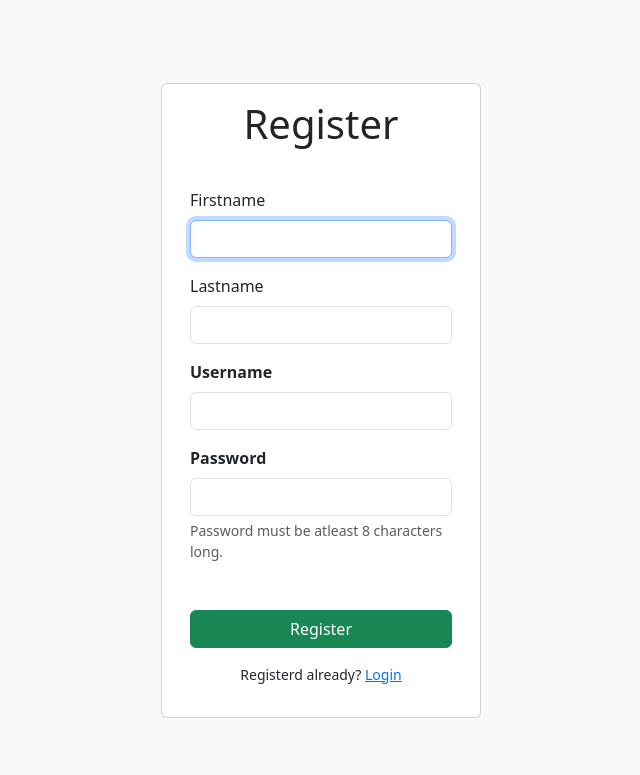
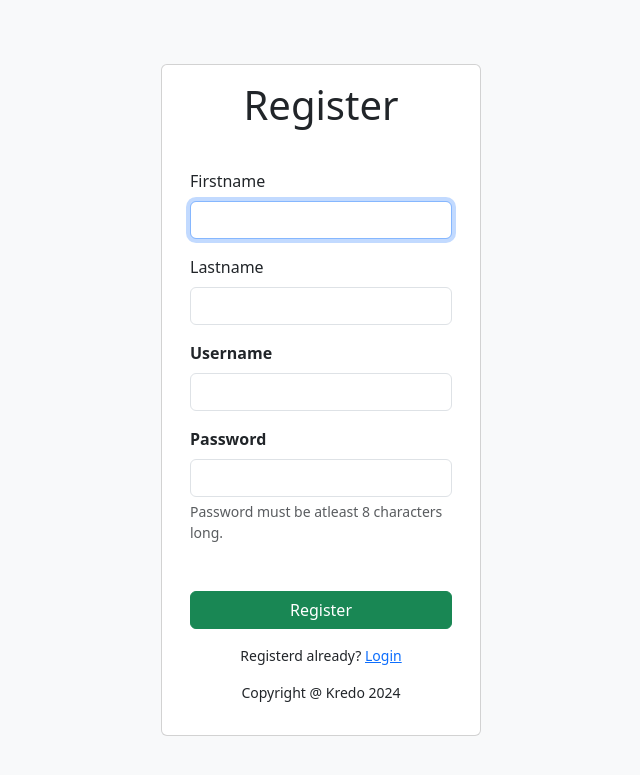
Before and after one commit to Kredo-Garry/the-company-garry-july, a PHP site: page /register.php in a window 1280 px wide. Shown: the top 775 px of the page, without its empty margins (319-959 px from the left). Run offline with PHP 8.4, Linux system fonts and the light colour scheme.

Commit message:
added test php file and also modified the register php file

```diff
--- a/views/register.php
+++ b/views/register.php
@@ -46,6 +46,7 @@
                          <button type="submit" class="btn btn-success w-100">Register</button>
                     </form>
                     <p class="text-center small mt-3">Registerd already? <a href="../views">Login</a></p>
+                    <p class="text-center small mt-3">Copyright @ Kredo 2024</p>
                 </div>
             </div>
         </div>
```
Also changed, not shown: actions/test.php (added).
